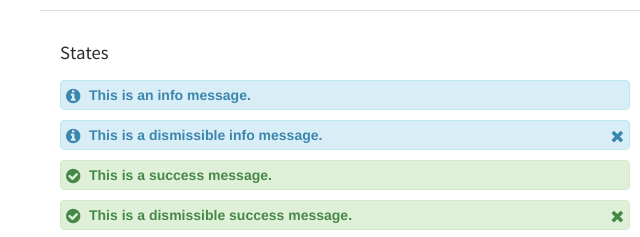
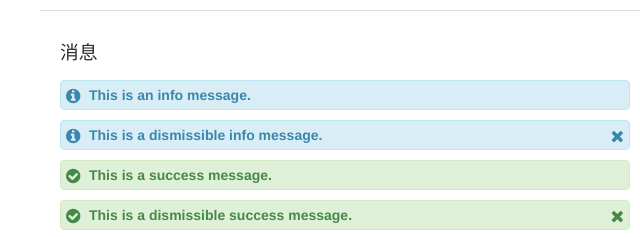
Before and after one commit to sqlcyi2008/baibao, a website: page static/docs/index.html in a window 1280 px wide. Shown: the top 237 px of the page, 0-640 px from the left. Drawn offline with Linux system fonts and the light colour scheme.

```diff
--- a/static/docs/index.html
+++ b/static/docs/index.html
@@ -72,7 +72,7 @@
         <div class="one whole padded">
           <div class="row">
             <div class="one half padded bounceInUp animated">
-              <h4>States</h4>
+              <h4>消息</h4>
               <p class="info message">This is an info message.</p>
               <p class="info dismissible message">This is a dismissible info message.</p>
               <p class="success message">This is a success message.</p>
```
